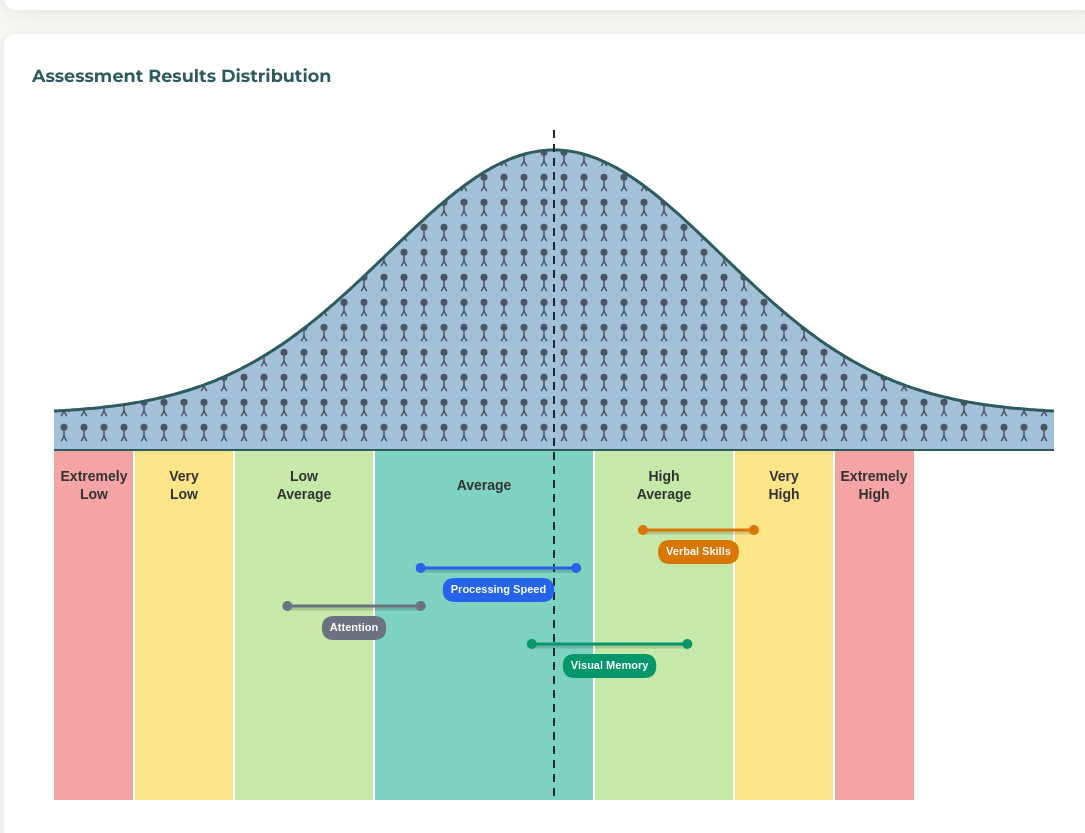
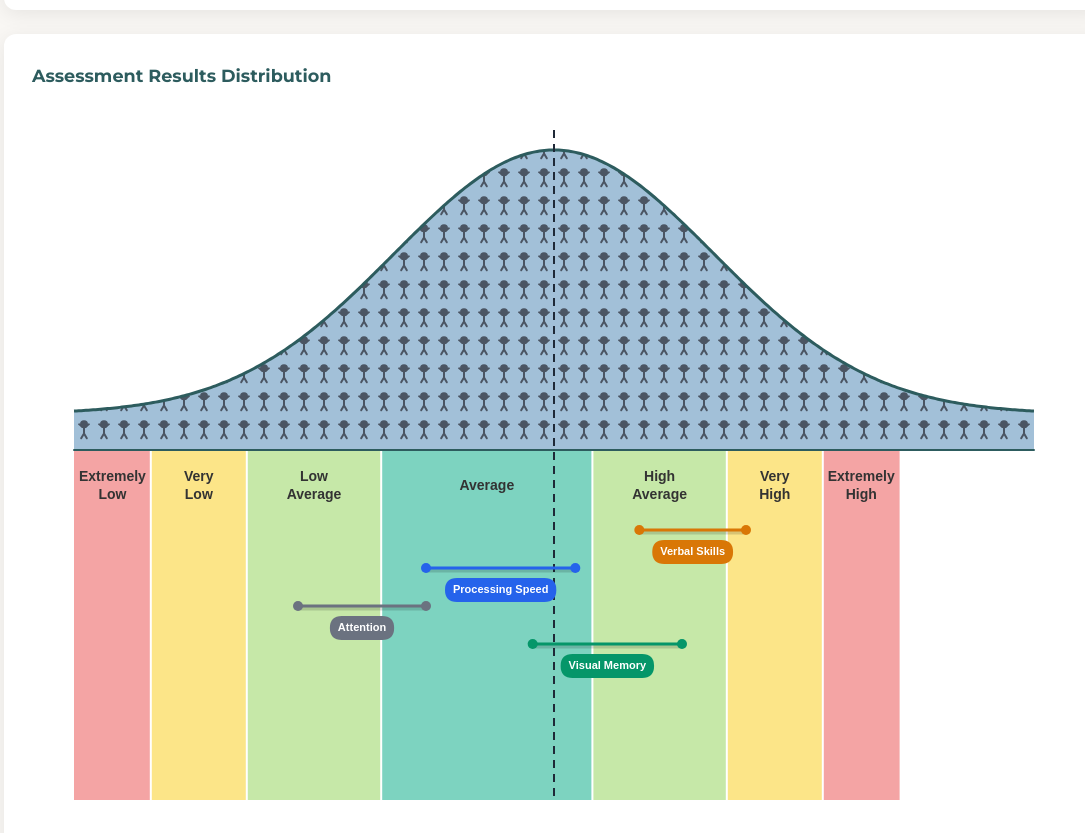
Before and after one commit to Justinwatts/bellcurve, a plain HTML site: page index.html in a window 1280 px wide. Shown: the part 875-1708 px from the top of the page, without its empty margins (86-1171 px from the left). Drawn offline with nearby package versions, Linux system fonts and the light colour scheme.

Commit message:
Add arms to people icons and align bands with curve
FIX 1: People icons now have raised arms (celebrating pose)
- Head: 8px diameter circle
- Body: vertical line ~10px
- Arms: diagonal lines angled upward at ~45 degrees
- Legs: diagonal lines angled downward at ~30 degrees
- Stroke width: 2px, color: #4B5563

FIX 2: Colored bands now perfectly aligned with bell curve
- Both curve and bands share same startX (20px) and endX (canvas.width - 20px)
- No white gaps between curve edges and band edges
- Zone widths calculated from same chartWidth
- Skill range lines also use same coordinate system

🤖 Generated with [Claude Code](https://claude.com/claude-code)

Co-Authored-By: Claude <noreply@anthropic.com>

```diff
--- a/index.html
+++ b/index.html
@@ -581,15 +581,19 @@
             ctx.fillStyle = '#FFFFFF';
             ctx.fillRect(0, 0, canvas.width, canvas.height);
 
-            // Layout dimensions - NO padding for colored bands
+            // Layout dimensions
             const curveAreaHeight = 320;
             const bandsAreaHeight = 350;
             const curveBottom = curveAreaHeight;
-            const chartWidth = canvas.width;
 
-            // Calculate zone x positions - FULL WIDTH from edge to edge
+            // Define the chart area boundaries - same for curve AND bands
+            const chartStartX = 20;  // Small margin for aesthetics
+            const chartEndX = canvas.width - 20;
+            const chartWidth = chartEndX - chartStartX;
+
+            // Calculate zone x positions - aligned with bell curve width
             let zoneXPositions = [];
-            let currentX = 0;
+            let currentX = chartStartX;
             for (let i = 0; i < ZONES.length; i++) {
                 const width = ZONE_WIDTH_RATIOS[i] * chartWidth;
                 zoneXPositions.push({
@@ -601,7 +605,7 @@
                 currentX += width;
             }
 
-            // 1. Draw colored bands - FULL WIDTH from x=0 to canvas.width
+            // 1. Draw colored bands - aligned with bell curve (chartStartX to chartEndX)
             ZONES.forEach((zone, i) => {
                 ctx.fillStyle = zone.color;
                 ctx.fillRect(
@@ -628,7 +632,7 @@
 
             for (let i = 0; i <= numPoints; i++) {
                 const t = i / numPoints;
-                const x = t * chartWidth;
+                const x = chartStartX + t * chartWidth;  // Use same boundaries as bands
                 const score = 55 + t * 90;
                 const height = bellCurveY(score, curveAreaHeight);
                 const canvasY = curveBottom - height;
@@ -637,9 +641,9 @@
 
             // 3. Fill under the bell curve with semi-transparent blue
             ctx.beginPath();
-            ctx.moveTo(0, curveBottom);
+            ctx.moveTo(chartStartX, curveBottom);
             curvePoints.forEach(point => ctx.lineTo(point.x, point.y));
-            ctx.lineTo(chartWidth, curveBottom);
+            ctx.lineTo(chartEndX, curveBottom);
             ctx.closePath();
             ctx.fillStyle = 'rgba(100, 150, 190, 0.6)';
             ctx.fill();
@@ -649,9 +653,9 @@
 
             // Create clipping path from bell curve
             ctx.beginPath();
-            ctx.moveTo(0, curveBottom);
+            ctx.moveTo(chartStartX, curveBottom);
             curvePoints.forEach(point => ctx.lineTo(point.x, point.y));
-            ctx.lineTo(chartWidth, curveBottom);
+            ctx.lineTo(chartEndX, curveBottom);
             ctx.closePath();
             ctx.clip();
 
@@ -659,15 +663,15 @@
             const iconWidth = 14;
             const iconHeight = 24;
             const spacingX = 20;
-            const spacingY = 25;
+            const spacingY = 28;
 
             const numCols = Math.ceil(chartWidth / spacingX) + 1;
             const numRows = Math.ceil(curveAreaHeight / spacingY) + 1;
 
             for (let row = 0; row < numRows; row++) {
                 for (let col = 0; col < numCols; col++) {
-                    const x = col * spacingX + spacingX / 2;
-                    const y = curveBottom - 15 - row * spacingY;
+                    const x = chartStartX + col * spacingX + spacingX / 2;
+                    const y = curveBottom - 18 - row * spacingY;
                     drawStickFigure(ctx, x, y, iconWidth);
                 }
             }
@@ -688,7 +692,7 @@
             ctx.stroke();
 
             // 6. Draw center mean line (dashed)
-            const centerX = scoreToX(100, chartWidth);
+            const centerX = chartStartX + scoreToXLocal(100, chartWidth);
             ctx.beginPath();
             ctx.strokeStyle = '#1F2937';
             ctx.lineWidth = 2;
@@ -697,6 +701,14 @@
             ctx.lineTo(centerX, curveBottom + bandsAreaHeight);
             ctx.stroke();
             ctx.setLineDash([]);
+
+            // Helper function for local score to X conversion
+            function scoreToXLocal(score, width) {
+                const minScore = 55;
+                const maxScore = 145;
+                const t = (score - minScore) / (maxScore - minScore);
+                return t * width;
+            }
 
             // 7. Draw zone labels in the colored bands
             ctx.textAlign = 'center';
@@ -725,8 +737,8 @@
             const labelGap = 38;
 
             skills.forEach((skill, skillIndex) => {
-                const lowerX = scoreToX(skill.lowerScore, chartWidth);
-                const upperX = scoreToX(skill.upperScore, chartWidth);
+                const lowerX = chartStartX + scoreToXLocal(skill.lowerScore, chartWidth);
+                const upperX = chartStartX + scoreToXLocal(skill.upperScore, chartWidth);
                 const midX = (lowerX + upperX) / 2;
                 const labelColor = COLORS[skill.color];
 
@@ -782,8 +794,8 @@
             ctx.beginPath();
             ctx.strokeStyle = '#2D5C5E';
             ctx.lineWidth = 2;
-            ctx.moveTo(0, curveBottom);
-            ctx.lineTo(chartWidth, curveBottom);
+            ctx.moveTo(chartStartX, curveBottom);
+            ctx.lineTo(chartEndX, curveBottom);
             ctx.stroke();
         }
 
@@ -806,31 +818,43 @@
         function drawStickFigure(ctx, x, y, size) {
             ctx.strokeStyle = '#4B5563';
             ctx.fillStyle = '#4B5563';
-            ctx.lineWidth = 1.5;
+            ctx.lineWidth = 2;
             ctx.lineCap = 'round';
 
             // Head (circle) - 8px diameter
-            const headRadius = 3.5;
+            const headRadius = 4;
             ctx.beginPath();
             ctx.arc(x, y - size * 0.55, headRadius, 0, Math.PI * 2);
             ctx.fill();
 
-            // Body (vertical line)
+            // Body (vertical line) - about 10px long
             ctx.beginPath();
             ctx.moveTo(x, y - size * 0.35);
             ctx.lineTo(x, y + size * 0.1);
             ctx.stroke();
 
-            // Left leg
+            // Left arm - raised up at ~45 degrees (celebrating pose)
+            ctx.beginPath();
+            ctx.moveTo(x, y - size * 0.3);
+            ctx.lineTo(x - size * 0.35, y - size * 0.55);
+            ctx.stroke();
+
+            // Right arm - raised up at ~45 degrees (celebrating pose)
+            ctx.beginPath();
+            ctx.moveTo(x, y - size * 0.3);
+            ctx.lineTo(x + size * 0.35, y - size * 0.55);
+            ctx.stroke();
+
+            // Left leg - angled at ~30 degrees
             ctx.beginPath();
             ctx.moveTo(x, y + size * 0.1);
-            ctx.lineTo(x - size * 0.18, y + size * 0.4);
+            ctx.lineTo(x - size * 0.2, y + size * 0.45);
             ctx.stroke();
 
-            // Right leg
+            // Right leg - angled at ~30 degrees
             ctx.beginPath();
             ctx.moveTo(x, y + size * 0.1);
-            ctx.lineTo(x + size * 0.18, y + size * 0.4);
+            ctx.lineTo(x + size * 0.2, y + size * 0.45);
             ctx.stroke();
         }
 
```
